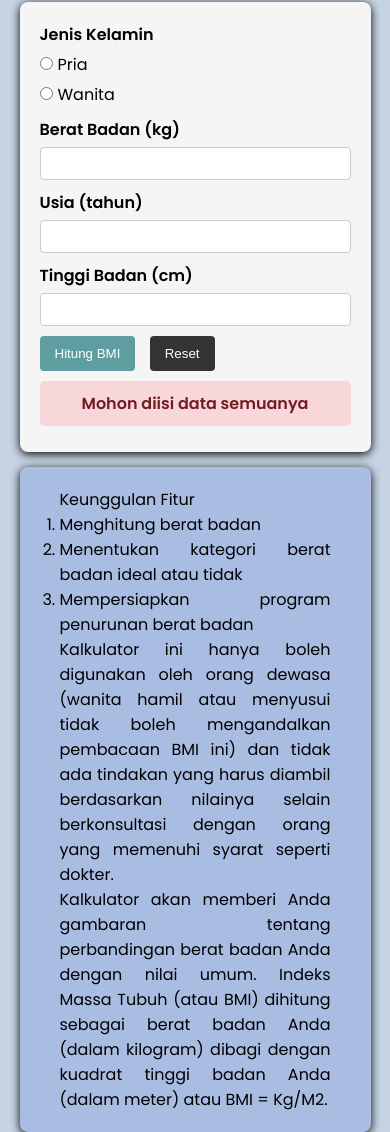
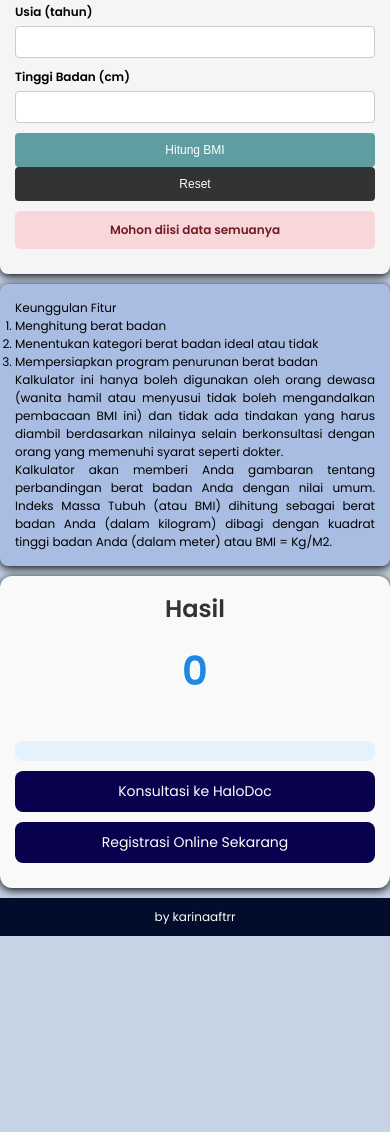
Before and after one commit to revou-fundamental-course/20-jan-25-karinaaftrr, a plain HTML site: page index.html in a window 390 px wide. Shown: the part 388-1520 px from the top of the page. After the commit the page ends 1324 px from the top, so only its background shows below. Drawn offline with Linux system fonts and the light colour scheme.

Commit message:
Update styles.css

```diff
--- a/css/styles.css
+++ b/css/styles.css
@@ -1,4 +1,4 @@
-/* font */
+/* Import font */
 @import url('https://fonts.googleapis.com/css2?family=Poppins:wght@300;400;600&display=swap');
 
 * {
@@ -7,13 +7,14 @@
     box-sizing: border-box;
 }
 
-/* jenis font untuk semuanya */
+/* Font untuk semua elemen */
 body {
     font-family: 'Poppins', sans-serif;
     background-color: #c5d3e4;
+    font-size: clamp(14px, 2.5vw, 18px);
 }
 
-/* navbar atas */
+/* Navbar */
 .navbar {
     display: flex;
     justify-content: space-between;
@@ -27,6 +28,7 @@ body {
     display: flex;
     align-items: center;
     gap: 10px;
+    text-align: center;
 }
 
 .navbar img {
@@ -40,29 +42,28 @@ body {
 }
 
 .navbar .text-footer {
-    margin-left: 100px;
+    text-align: left;
 }
 
-/* bagian definisi */
+/* Bagian definisi */
 .definition {
     width: 60%;
     margin: 15px auto;
-    padding: 20px 40px 20px 40px;
+    padding: 20px 40px;
     background: #a9bde2;
     border-radius: 8px;
     box-shadow: 0 2px 10px rgb(0, 0, 0);
     font-style: italic;
 }
 
-/* kalkulator bmi */
+/* Kalkulator BMI */
 .calculator {
     background-color: #f5f5f5;
     padding: 20px;
     border-radius: 8px;
     width: 60%;
-    height: 450px;
-    margin-left: 20%;
-    margin-top: 20px;
+    height: auto;
+    margin: 20px auto;
     box-shadow: 0 2px 10px rgb(0, 0, 0);
 }
 
@@ -76,7 +77,6 @@ body {
     font-weight: bold;
 }
 
-/* input sebuah angka berat badan, tinggi badan, dan umur */
 .calculator input[type="number"] {
     width: 100%;
     padding: 8px;
@@ -84,7 +84,6 @@ body {
     border-radius: 4px;
 }
 
-/* input gender */
 .form-group input[type="radio"] {
     margin-right: 5px;
 }
@@ -106,18 +105,18 @@ body {
     background-color: #333;
 }
 
-/* Explanation */
+/* Penjelasan */
 .explanation {
     width: 60%;
     margin: 15px auto;
-    padding: 20px 40px 20px 40px;
+    padding: 20px 40px;
     background: #a9bde2;
     border-radius: 8px;
     box-shadow: 0 2px 10px rgb(0, 0, 0);
     text-align: justify;
 }
 
-/* hasil kalkulator */
+/* Hasil kalkulator */
 .result-calcu {
     background-color: #f9f9f9;
     padding: 20px;
@@ -152,6 +151,9 @@ body {
 
 .content {
     margin-top: 20px;
+    display: flex;
+    flex-direction: column;
+    gap: 10px;
 }
 
 .content h4 {
@@ -184,8 +186,8 @@ body {
     text-align: center;
     text-decoration: none;
     border-radius: 8px;
-    margin-left: 120px;
-    font-size: 14px;
+    margin-right: 10px;
+    font-size: 12px;
 }
 
 .button2:hover {
@@ -228,32 +230,39 @@ body {
 
 /* Responsif untuk perangkat mobile */
 @media screen and (max-width: 768px) {
+    body {
+        font-size: clamp(12px, 2vw, 16px);
+    }
+
     .navbar {
         flex-direction: column;
-        align-items: flex-start;
+        padding: 10px;
+        gap: 10px;
     }
 
     .logo-container {
         flex-direction: column;
-        align-items: flex-start;
+        align-items: center;
     }
 
-    .calculator {
-        width: 90%;
-        margin-left: 5%;
+    .calculator, .definition, .explanation, .result-calcu {
+        width: 100%;
+        padding: 15px;
+        margin: 10px 0;
+        box-sizing: border-box;
     }
 
-    .definition, .explanation {
-        width: 90%;
-        margin-left: 5%;
-    }
-
-    .result-calcu {
-        width: 90%;
-        margin-left: 5%;
+    input[type="number"], button {
+        width: 100%;
+        padding: 12px;
+        font-size: 1em;
+        border-radius: 8px;
     }
 
     .button2 {
-        margin-left: 10px;
+        display: block;
+        width: 100%;
+        margin: 10px 0;
+        font-size: 14px;
     }
 }
```
